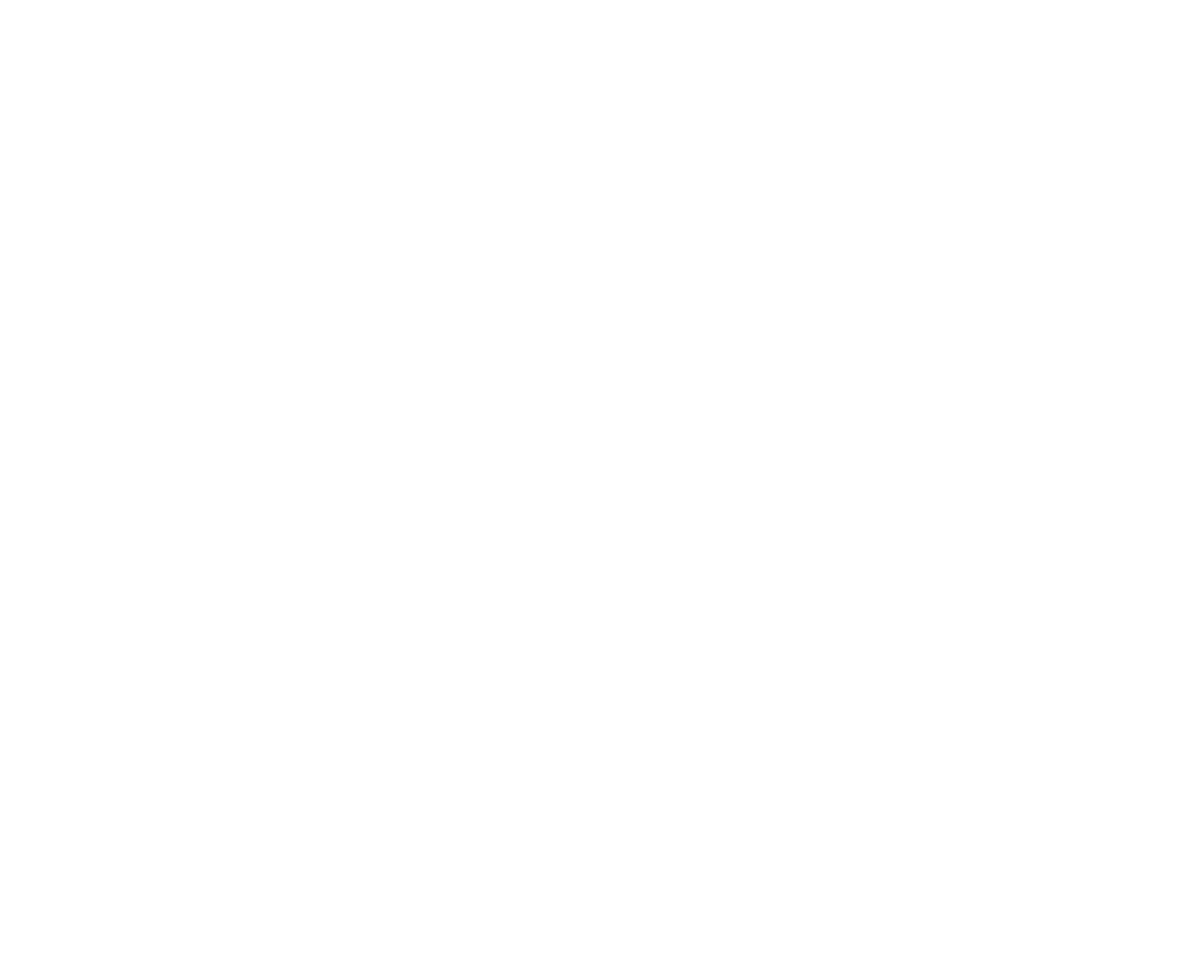
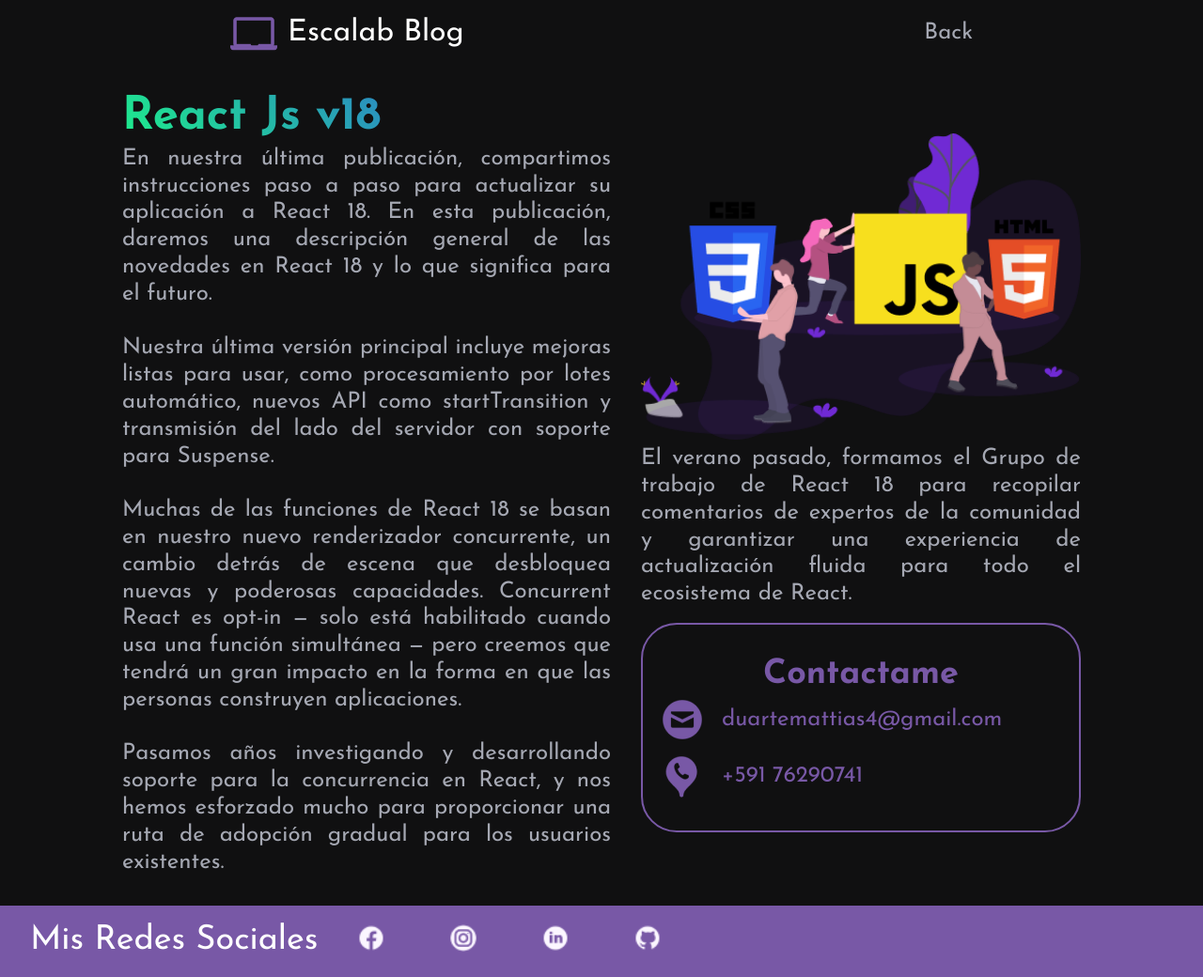
Before and after one commit to mattiasdu944/escalab-blog, a plain HTML site: page Pages/Blog.html in a window 1280 px wide. Shown: the whole page at 94% size. Before the commit the page ends 800 px from the top, so only its background shows below. Drawn offline with Linux system fonts and the light colour scheme.

Commit message:
Se agregaron los ultimos detalles y se formateo el codigo de manera correcta

```diff
--- a/Css/Blog.css
+++ b/Css/Blog.css
@@ -0,0 +1,228 @@
+/* GOOGLE FONTS */
+@import url('https://fonts.googleapis.com/css2?family=Josefin+Sans:wght@400;600;700&display=swap');
+
+/* VARIANLES  */
+:root{
+    /* TIPOGRAPHY */
+    --h1-size: 58px;
+    --h2-size: 49px;
+    --h3-size: 36px;
+    --h4-size: 26px;
+    --text-size:24px;
+
+    --bold-weight:700;
+    --semi-weight:600;
+    --regular-weight:400;
+
+    /* COLORS */
+    --body-color:#101011;
+    --text-color-light:#fff;
+    --text-color:#a5a8b3;
+}
+
+/* RESET CSS */
+*{
+    margin: 0;
+    padding: 0;
+    font-family: 'Josefin Sans', sans-serif;
+    line-height: 1.2;
+    transition: all .3s ease-in-out;
+}
+
+html{
+    scroll-behavior: smooth;
+}
+
+body{
+    background-color: var(--body-color);
+}
+
+a{
+    text-decoration: none;
+}
+
+li{
+    list-style:none;
+}
+
+h1, h2, h3, h4{
+    font-weight: var(--bold-weight);
+}
+
+h1{
+    font-size: var(--h1-size);
+}
+
+h2{
+    font-size: var(--h2-size);
+}
+
+h3{
+    font-size: var(--h3-size);
+}
+
+h4{
+    font-size: var(--h4-size);
+}
+
+img{
+    width:100% ;
+}
+
+
+/* REUSABLES CLASS */
+.container{
+    max-width: 1020px;
+    margin: auto;
+}
+
+.section{
+    padding: 6rem 0 2rem;
+
+}
+
+.separation_line{
+    background-color: #7858a6;
+    height: 2px;
+    margin: 2rem 0;
+    width: 100%;
+}
+
+/* NAVBAR */
+.navbar{
+    padding: 10px 0 ;
+    position: fixed;
+    background: var(--body-color);
+    width: 100%;
+}
+
+.navbar__container{
+    display: flex;
+    justify-content: space-around;
+    align-items: center;
+    margin:  auto;
+}
+
+.navbar__menu{
+    display: flex;
+    gap: 3rem;
+}
+
+.nav__logo{
+    display: flex;
+    justify-content: center;
+    align-items: center;
+    gap: .7rem;
+}
+
+.nav__logo img{
+    width: 50px;
+}
+
+.nav__logo a{
+    color: var(--text-color-light);
+    font-size:2rem;
+    margin: auto;
+}
+
+.navbar__link a{
+    font-size: 1.5rem;
+    color: var(--text-color);
+}
+
+.navbar__link a:hover{
+    color: var(--text-color-light);
+}
+
+
+/* BLOG SECTION */
+.blog__container{
+    align-items: center;
+    justify-content: center;
+    display: flex;
+    gap: 2rem;
+}
+
+.blog__content{
+    width: 600px;
+}
+
+.blog__extra{
+    width: 540px;
+}
+
+.blog__title{
+    -webkit-text-fill-color: transparent;
+    background: linear-gradient(45deg,#1dee8a,#3544e8);
+    -webkit-background-clip: text;
+    background-clip: text;
+}
+
+.blog__data{
+    color: var(--text-color);
+    font-size: var(--text-size);
+    text-align: justify;
+}
+
+.blog__data2{
+    color: var(--text-color);
+    font-size: var(--text-size);
+    text-align: justify;
+}
+
+.blog__contact{
+    border:solid 2px #7858a6;
+    border-radius: 38px;
+    padding: 2rem 1rem;
+    margin-top: 1rem;
+    text-align: center;
+}
+.contact__title{
+    color: #7858a6;
+}
+
+.contact__info{
+    display: flex;
+    flex-direction: column;
+    gap: .5rem;
+}
+.info__item{
+    display: flex;
+    align-items: center;
+    gap: 1rem;
+}
+
+.info__item img{
+    width: 52px;
+}
+
+.info__item a{
+    font-size: var(--text-size);
+    color: #7858a6;
+}
+
+/* FOOTER */
+footer{
+    background-color: #7858a6;
+
+}
+.footer__container{
+    align-items: center;
+    display: flex;
+    gap: 2rem;
+    padding: 1rem 2rem ;
+}
+
+.footer__title h3{
+    color: var(--text-color-light);
+    font-weight: var(--regular-weight);
+}
+
+.footer__redes{
+    display: flex;
+    gap: 3rem;
+}
+
+.footer__icon a img{
+    width: 50px;
+}
--- a/Pages/Blog.html
+++ b/Pages/Blog.html
@@ -0,0 +1,133 @@
+<!DOCTYPE html>
+<html lang="es">
+
+<head>
+    <meta charset="UTF-8">
+    <meta http-equiv="X-UA-Compatible" content="IE=edge">
+    <meta name="viewport" content="width=device-width, initial-scale=1.0">
+
+    <!-- CSS  -->
+    <link rel="stylesheet" href="../Css/Blog.css">
+
+    <title>Escalab Blog | React Js v18</title>
+</head>
+
+<body>
+    <!-- Header -->
+    <header class="header__home">
+        <!-- Navbar -->
+        <nav class="navbar">
+            <div class="navbar__container ">
+                <div class="nav__logo">
+                    <img src="../Images/MacBook.png" alt="">
+                    <a href="../index.html">Escalab Blog</a>
+                </div>
+
+                <ul class="navbar__menu">
+                    <li class="navbar__link">
+                        <a href="../Pages/ListadoBlogs.html">Back</a>
+                    </li>
+                </ul>
+            </div>
+        </nav>
+    </header>
+
+    <main>
+        <!-- POSTEO -->
+        <section class="blog section container">
+            <div class="blog__container">
+                <div class="blog__content">
+                    <div class="blog__title">
+                        <h2>React Js v18</h2>
+                    </div>
+                    <div class="blog__data">
+                        <p>
+                            En nuestra última publicación, compartimos instrucciones paso a paso para actualizar su
+                            aplicación a React 18. En
+                            esta publicación, daremos una descripción general de las novedades en React 18 y lo que
+                            significa para el
+                            futuro.
+                            <br>
+                            <br>
+                            Nuestra última versión principal incluye mejoras listas para usar, como procesamiento por
+                            lotes automático, nuevos
+                            API como startTransition y transmisión del lado del servidor con soporte para Suspense.
+                            <br>
+                            <br>
+                            Muchas de las funciones de React 18 se basan en nuestro nuevo renderizador concurrente, un
+                            cambio detrás de escena que desbloquea nuevas y poderosas capacidades. Concurrent React es
+                            opt-in
+                            — solo está habilitado cuando usa una función simultánea — pero creemos que tendrá un gran
+                            impacto en la forma en que las personas construyen aplicaciones.
+                            <br>
+                            <br>
+                            Pasamos años investigando y desarrollando soporte para la concurrencia en React, y nos hemos
+                            esforzado mucho para proporcionar una ruta de adopción gradual para los usuarios existentes.
+
+                        </p>
+                    </div>
+                </div>
+                <div class="blog__extra">
+                    <div class="blog__img">
+                        <img src="../Images/undraw_static_assets_rpm6 1.png" alt="">
+                    </div>
+                    <div class="blog__data2">
+
+                        El verano pasado, formamos el Grupo de trabajo de React 18 para recopilar comentarios de
+                        expertos
+                        de la comunidad y garantizar una experiencia de actualización fluida para todo el ecosistema de
+                        React.
+                    </div>
+                    <div class="blog__contact">
+                        <div class="contact__title">
+                            <h3>Contactame</h3>
+                        </div>
+                        <ul class="contact__info">
+                            <li class="info__item">
+                                <img src="../Images/Circled Envelope.png" alt="mail">
+                                <a href="mailto:duartemattias4@gmail.com" target="_blank">duartemattias4@gmail.com</a>
+                            </li>
+                            <li class="info__item">
+                                <img src="../Images/Office Phone.png" alt="office phone">
+                                <a href="tel:+591 76290741">+591 76290741</a>
+                            </li>
+                        </ul>
+                    </div>
+                </div>
+            </div>
+        </section>
+    </main>
+
+    <!-- FOOTER -->
+    <footer>
+        <div class="footer__container ">
+            <div class="footer__title">
+                <h3>Mis Redes Sociales</h3>
+            </div>
+            <ul class="footer__redes">
+                <li class="footer__icon">
+                    <a href="https://www.facebook.com/matti.duarte.99" target="_blank">
+                        <img src="../Images/Facebookwhite.png" alt="facebook">
+                    </a>
+                </li>
+                <li class="footer__icon">
+                    <a href="https://www.instagram.com/matti_alexandre/?hl=es" target="_blank">
+                        <img src="../Images/Instagram Circlewhite.png" alt="Instagram">
+                    </a>
+                </li>
+                <li class="footer__icon">
+                    <a href="https://www.linkedin.com/in/mattias-alexandre-duarte-aparicio/" target="_blank">
+                        <img src="../Images/LinkedIn Circledwhite.png" alt="LinkedIn">
+                    </a>
+                </li>
+                <li class="footer__icon">
+                    <a href="https://github.com/mattiasdu944" target="_blank">
+                        <img src="../Images/GitHubwhite.png" alt="GitHub">
+                    </a>
+                </li>
+            </ul>
+        </div>
+    </footer>
+</body>
+
+</html>
```
Also changed, not shown: Pages/ListadoBlogs.html (+9 -6 lines), index.html (+6 -1 lines), Images/Circled Envelope.png (added), Images/Office Phone.png (added), Images/undraw_static_assets_rpm6 1.png (added).
